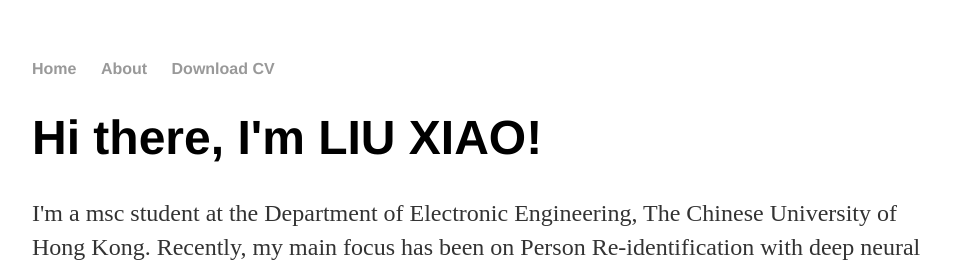
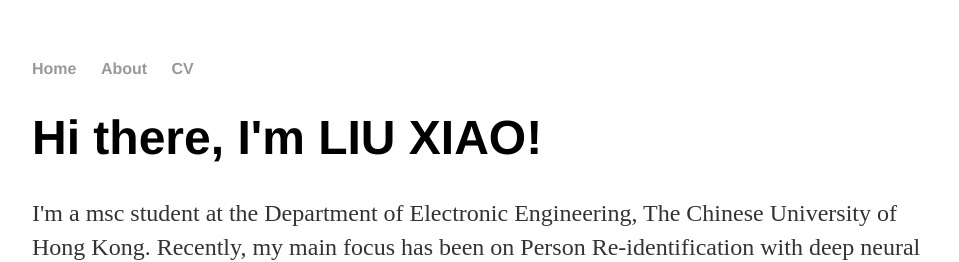
Before and after one commit to Archimedes2013/Archimedes2013.github.io, a Jekyll site: the page built from index.html, in a window 1280 px wide. Shown: the top 262 px of the page, without its empty margins (160-1119 px from the left). Built offline with Jekyll 4.4.1, drawn with Linux system fonts in a browser that asks for light colours.

Commit message:
Update default.html

```diff
--- a/_layouts/default.html
+++ b/_layouts/default.html
@@ -11,7 +11,7 @@
 	        		<li><a href="/">Home</a></li>
 		        	<li><a href="/about">About</a></li>
 	        		<!--<li><a href="/cv">CV</a></li>-->
-			<a href="https://raw.githubusercontent.com/Archimedes2013/Archimedes2013.github.io/master/5612078_research%20proposal.pdf" class="download" title="Download CV as PDF">Download CV</a>
+			<a href="https://raw.githubusercontent.com/Archimedes2013/Archimedes2013.github.io/master/5612078_research%20proposal.pdf" class="download" title="Download CV as PDF">CV</a>
 
 	        		<!--<li><a href="/blog">Blog</a></li>-->
 				<!--<li><a href="/contact">Contact</a></li>-->
```
